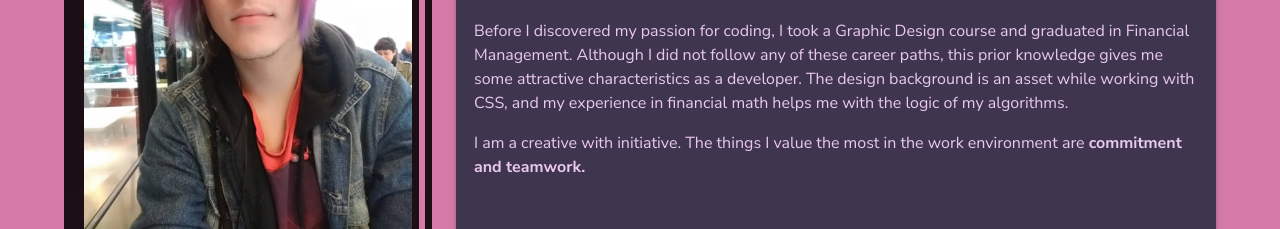
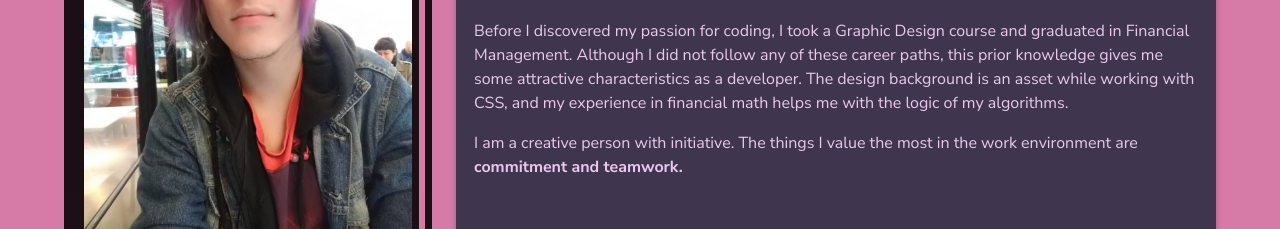
Before and after one commit to raphaelalmeidamartins/raphaelalmeidamartins.github.io, a React (Create React App) app: page / in a window 1280 px wide. Shown: the part 1080-1309 px from the top of the page. Built offline with nearby package versions, Linux system fonts and the light colour scheme; a web font is replaced by a local one.

Commit message:
:memo: grammar checking

```diff
--- a/src/pages/About/index.js
+++ b/src/pages/About/index.js
@@ -145,7 +145,7 @@ function About() {
                     align="left"
                     paragraph
                   >
-                    I am a creative with initiative. The things I value the most
+                    I am a creative person with initiative. The things I value the most
                     in the work environment are{' '}
                     <strong>commitment and teamwork.</strong>
                   </Typography>
```
